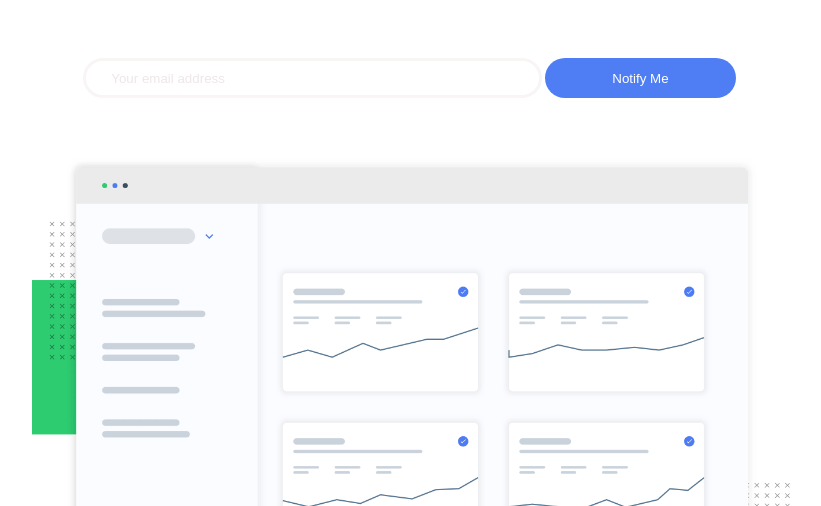
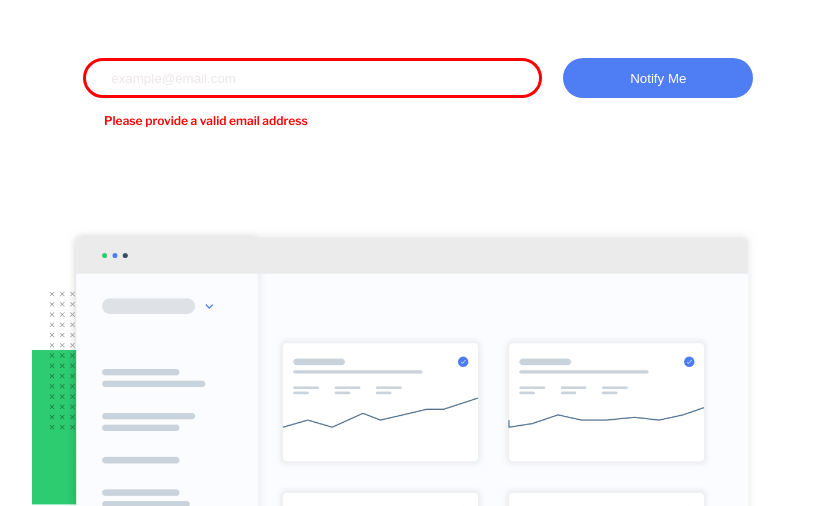
Before and after one commit to HualDev/PingPageMaster, a plain HTML site: page index.html in a window 1280 px wide. Both pictures are taken after a click on the button "Notify Me". Shown: the part 294-800 px from the top of the page, without its empty margins (229-1050 px from the left). Drawn offline with nearby package versions, Linux system fonts and the light colour scheme.

Commit message:
Final Version

```diff
--- a/index.html
+++ b/index.html
@@ -24,8 +24,9 @@
         <h1>We are launching <p class="soon"><strong> soon!</strong></p> </h1>
         <h4>Subscribe and get notified</h4>
         <form action="get">
-          <input type="text" placeholder="Your email address" class="email">
-          <input type="button" value="Notify Me" class="button">
+          <input form="email" type="text" placeholder="Your email address" class="email" id="correo">
+          <label for="email" class="error" id="error">Please provide a valid email address</label>
+          <input type="button" value="Notify Me" class="button" onClick="pruebaemail(correo.value)">
         </form>
       </article>
 
--- a/ping.js
+++ b/ping.js
@@ -30,3 +30,15 @@ function notHoverI(){
     document.getElementById('insta').style.background='white'
     document.getElementById('insta').style.color='hsl(223, 87%, 63%)'
 }
+
+function pruebaemail (valor){
+	re=/^([\da-z_\.-]+)@([\da-z\.-]+)\.([a-z\.]{2,6})$/
+	if(!re.exec(valor)){
+
+        document.getElementById('error').style.visibility='visible'
+        document.getElementById('correo').style.borderColor='red'
+        document.getElementById('correo').placeholder='example@email.com'
+
+	}
+
+	}
--- a/style.css
+++ b/style.css
@@ -52,11 +52,20 @@ h4{
     padding-left: 25px;
     /*outline-color: var(--paleBlue);*/
     border: solid 3px rgb(250, 245, 245);
-    margin: 40px auto 10px;
+    margin: 40px auto 5px;
 }
 
 ::placeholder{
     color: rgb(238, 231, 231);
+}
+
+.error{
+    display: flex;
+    color: red;
+    font-size: 9px;
+    margin-bottom: 20px;
+    justify-content: center;
+    visibility: hidden;
 }
 
 .button{
@@ -106,9 +115,20 @@ h4{
         width: 70%;
     }
 
+    .error{
+        position: relative;
+        top: 10px;
+        font-size: 12px;
+        left: -205px;
+        margin-bottom: 0;
+    }
+
     .button{
         display: inline;
         width: 29%;
+        position: relative;
+        left: 480px;
+        top: -70px;
     }
 
     .graphic{
```
Also changed, not shown: images/screenshot.jpg (added), 2 other files.
